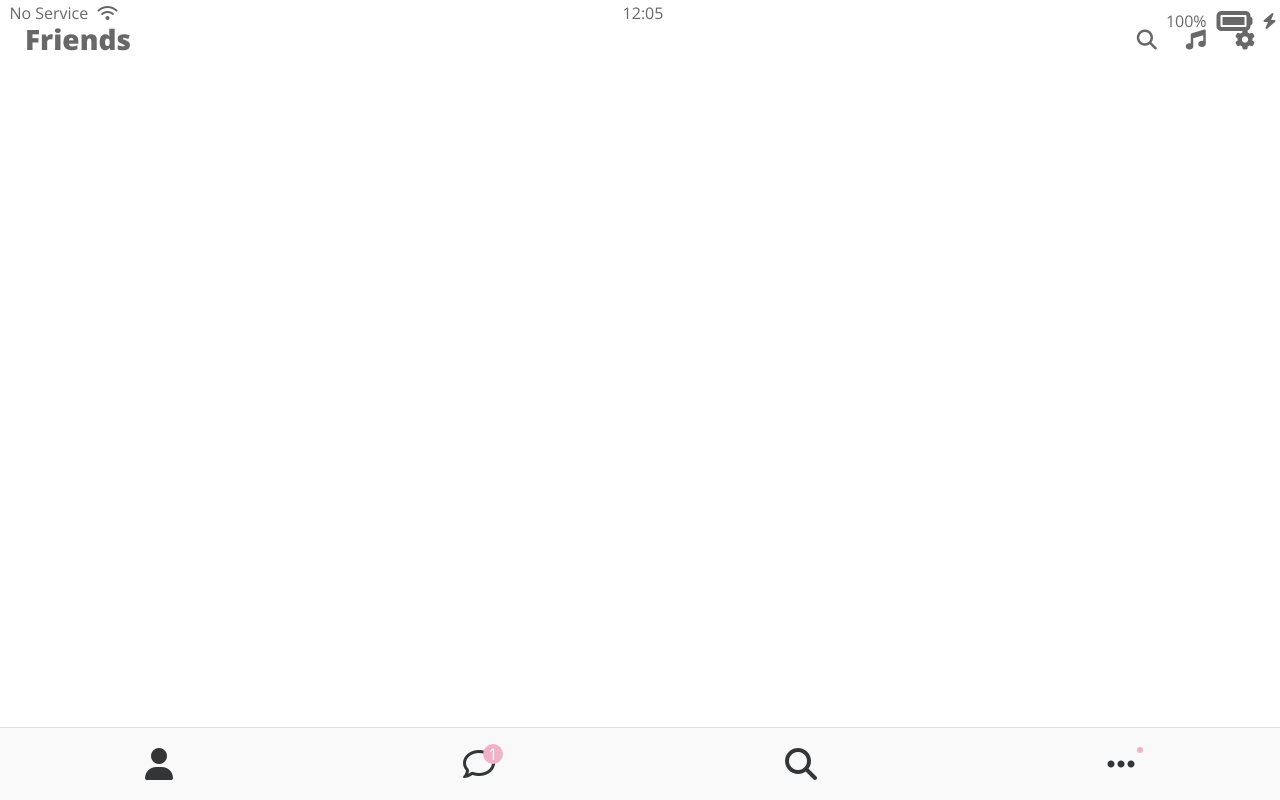
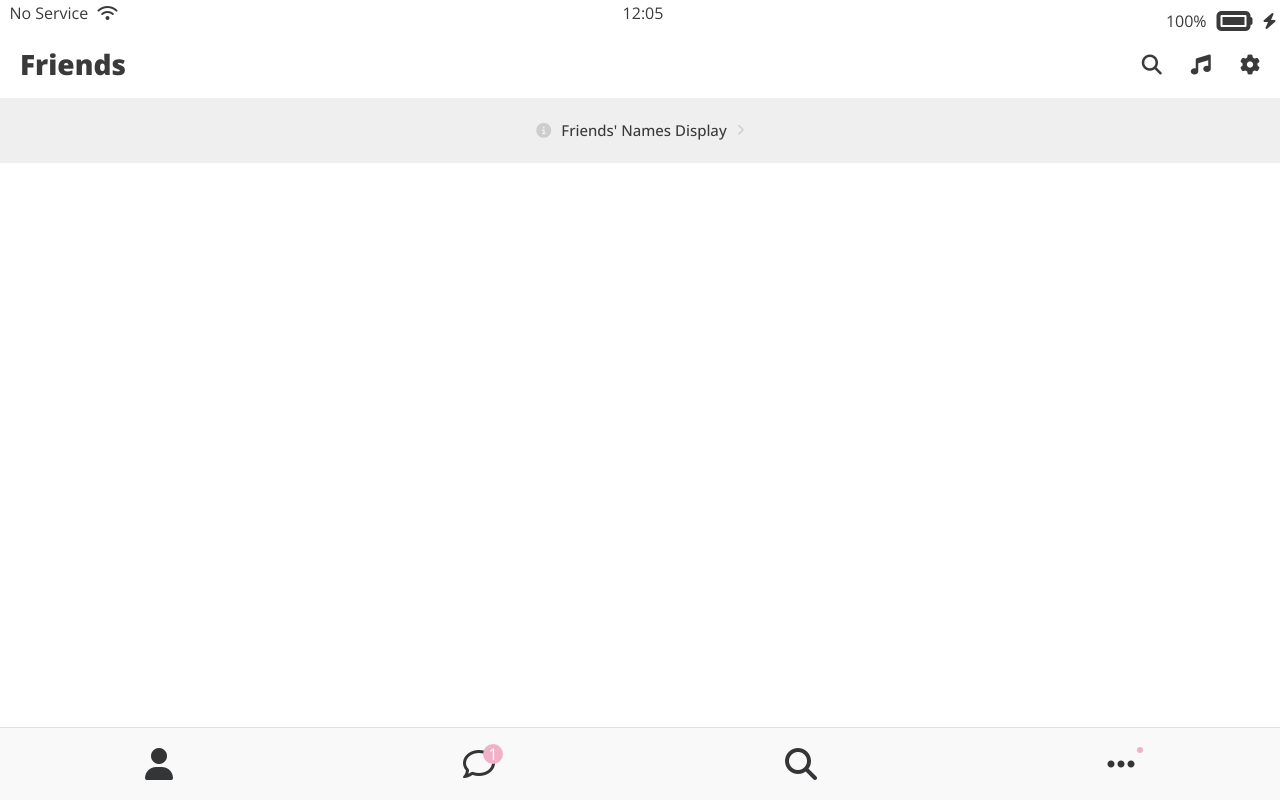
Before and after one commit to xoxun/kokoa-clone-2023, a plain HTML site: page friends.html in a window 1280 px wide. Drawn offline with nearby package versions, Linux system fonts and the light colour scheme.

Commit message:
Create friends.css

```diff
--- a/css/components/screen-header.css
+++ b/css/components/screen-header.css
@@ -1,12 +1,9 @@
-body{
-
-}
 
 .screen-header {
     display: flex;
     justify-content: space-between;
     align-items: center;
-    padding: 25px;
+    padding: 50px 20px 20px 20px;
 
 }
 .screen-header__title {
--- a/css/screens/friends.css
+++ b/css/screens/friends.css
@@ -0,0 +1,20 @@
+body {
+
+}
+
+#friends-display-link {
+    display: flex;
+    justify-content: center;
+    align-items: center;
+    text-align: center;
+    background-color: rgb(239, 239, 239);
+    padding: 15px 0;
+    font-weight: 500;
+    font-size: 15px;
+
+}
+
+#friends-display-link i {
+    color: rgb(205, 205, 205);
+    margin: 10px;
+}
--- a/css/style.css
+++ b/css/style.css
@@ -9,6 +9,7 @@
 
 /* Screens */
 @import "screens/login.css";
+@import "screens/friends.css";
 
 
 
@@ -24,5 +25,5 @@
 
 body{
     font-family: 'Open Sans', sans-serif;
-    color:rgb(104, 104, 104)
+    color:rgb(58, 58, 58)
 }
--- a/friends.html
+++ b/friends.html
@@ -31,6 +31,12 @@
         </div>
     </header>
 
+    <a id="friends-display-link">
+        <i class="fa-solid fa-circle-info"></i>
+        Friends' Names Display
+        <i class="fa-solid fa-chevron-right fa-xs"></i>
+    </a>
+
     <nav class="nav">
         <ul class="nav__list">
             <li class="nav__btn">
```
